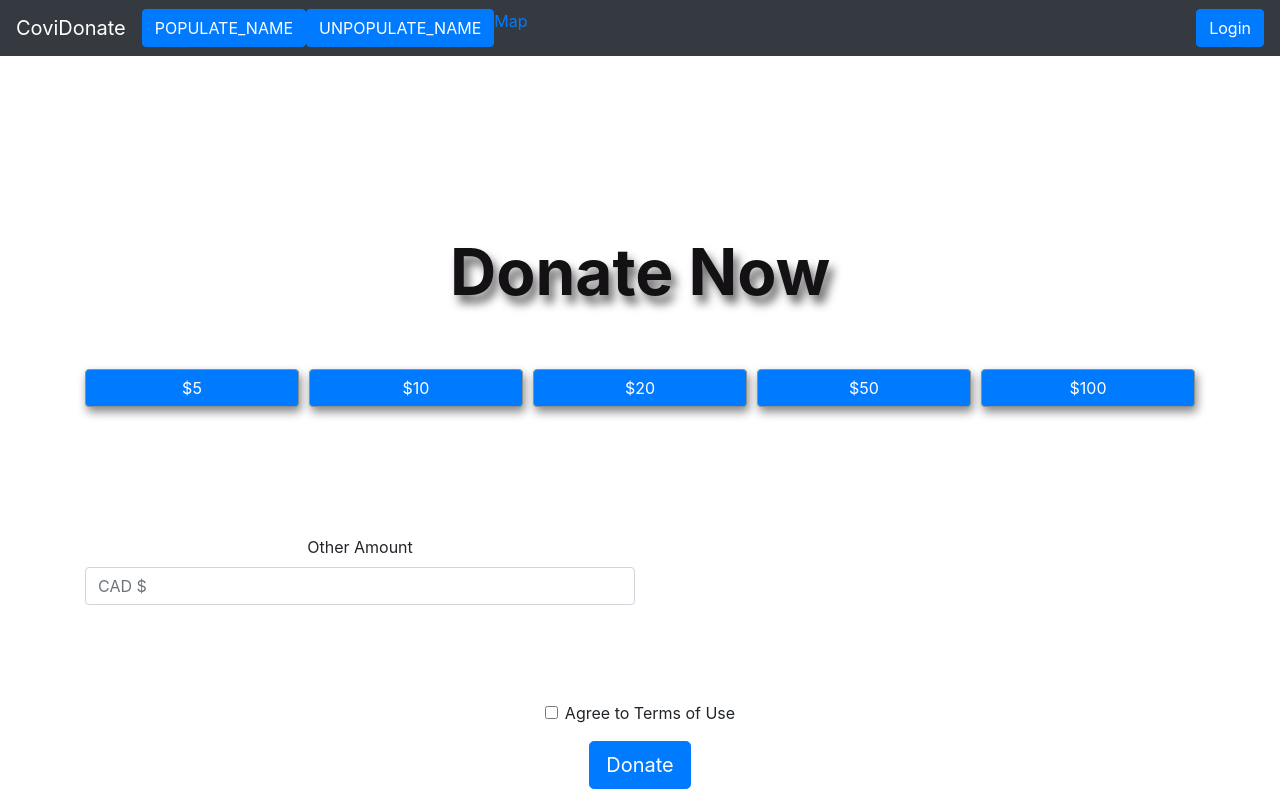
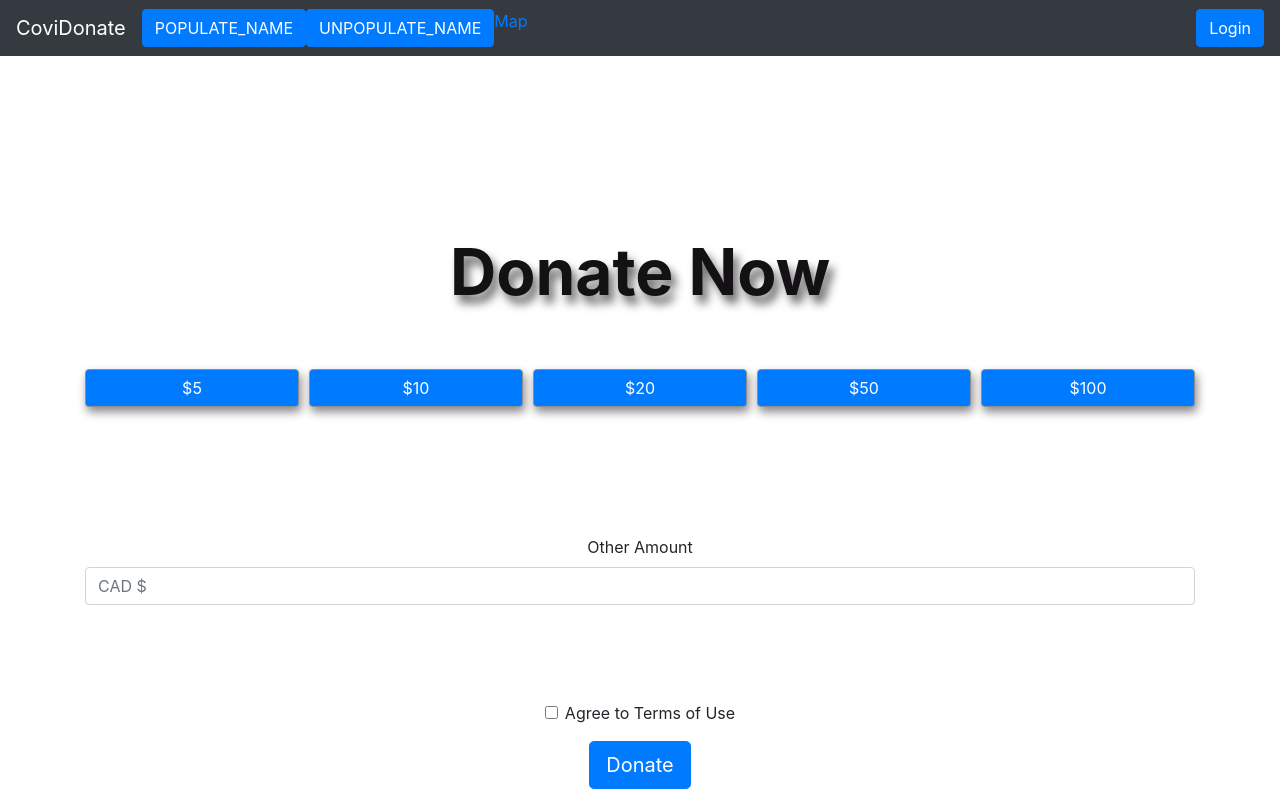
Before and after one commit to TheD3vel0per/CoviDonate, a React (Create React App) app: page /donate in a window 1280 px wide. Built offline with nearby package versions, Linux system fonts and the light colour scheme.

Commit message:
3:25 pm saturday

```diff
--- a/src/components/DonatePage.js
+++ b/src/components/DonatePage.js
@@ -70,7 +70,7 @@ function DonatePage() {
                     <p></p>
 
                     <Form.Row>
-                        <Form.Group as={Col} md="6" controlId="validationCustom03" style= {{marginBottom: 30}} >
+                        <Form.Group as={Col} md="12" controlId="validationCustom03" style= {{marginBottom: 30}} >
 
                             <Form.Label>Other Amount</Form.Label>
 
--- a/src/navbar.css
+++ b/src/navbar.css
@@ -1,6 +1,8 @@
 .navgreet {
      color: #ffffff;
+     font-style: italic;
      height: 100%;
+     line-height: 100%;
      margin-right: 1em;
 }
 
```
Also changed, not shown: 18 other files (tests, documents, lock files or other folders).
